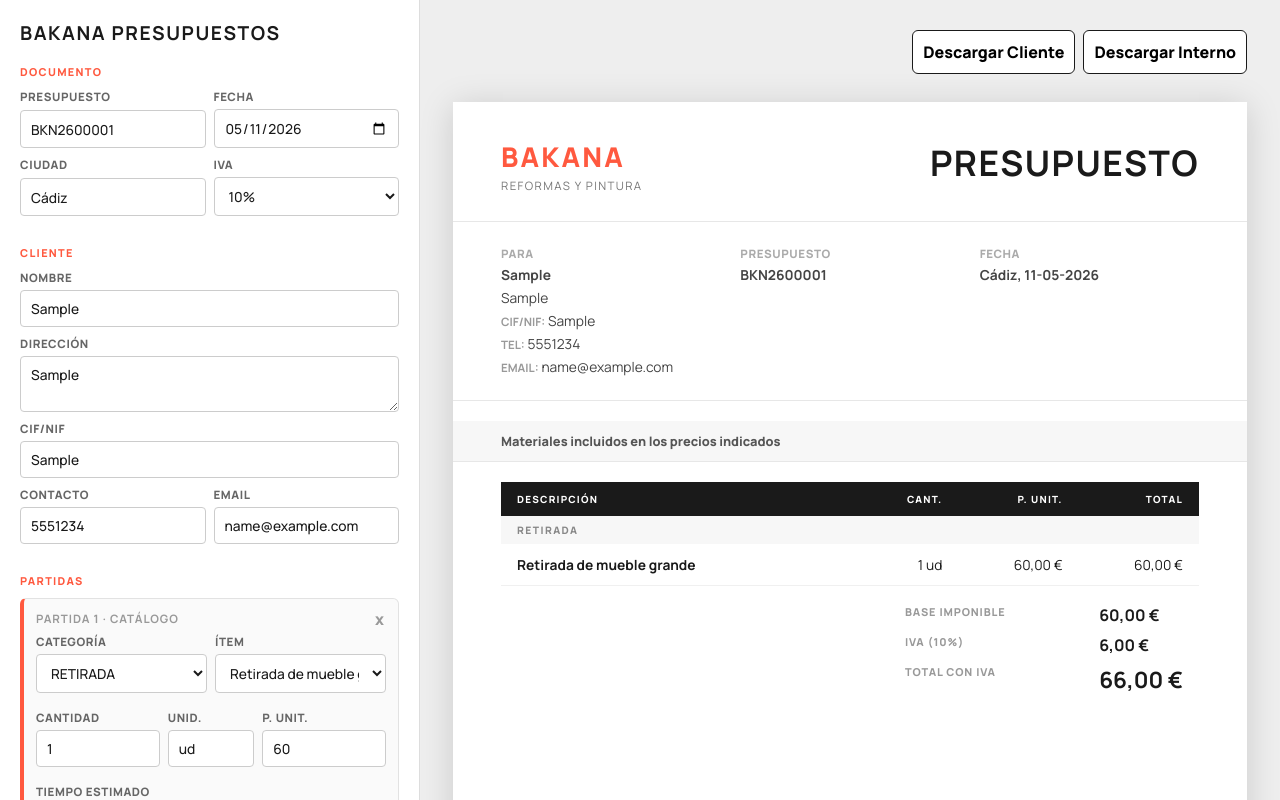
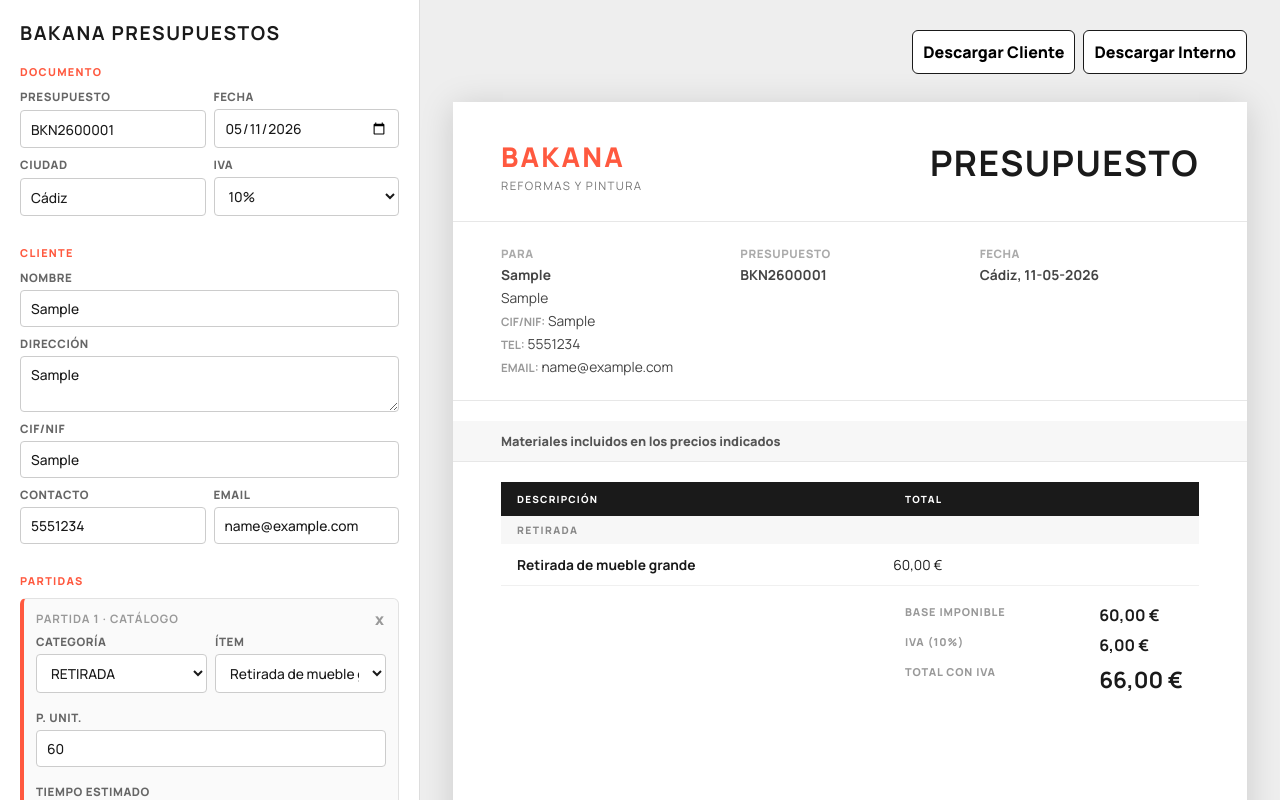
Before and after one commit to isravg22/Bakana, a Next.js app: page / in a window 1280 px wide. Both pictures are taken after typing "Sample", "Sample", "Sample", "5551234", "name@example.com" into the empty fields and a click on the button "+ Del catálogo". Shown: the top 800 px of the page. Built offline with nearby package versions, Linux system fonts and the light colour scheme.

Commit message:
Cantidad fix

```diff
--- a/src/components/ClientDocument.tsx
+++ b/src/components/ClientDocument.tsx
@@ -40,7 +40,7 @@ export function ClientDocument({ meta, cliente, partidas, subtotal, iva, total }
         <div className="material-note">Materiales incluidos en los precios indicados</div>
 
         <section className="table">
-          <div className="table-head"><span>Descripción</span><span>Cant.</span><span>P. Unit.</span><span>Total</span></div>
+          <div className="table-head"><span>Descripción</span><span>Total</span></div>
           {partidas.length === 0 && <div className="empty">Añade partidas desde el panel izquierdo</div>}
           {partidas.map(partida => {
             const showCat = partida.cat !== lastCat;
@@ -54,9 +54,9 @@ export function ClientDocument({ meta, cliente, partidas, subtotal, iva, total }
                     <strong>{partida.desc || "Sin descripción"}</strong>
                     {partida.tiempo && <small><b>Tiempo estimado:</b> {partida.tiempo}</small>}
                   </div>
-                  <span>{toNumber(partida.cant) || "—"} {partida.unid}</span>
+
                   <span>{toNumber(partida.precio) > 0 ? fmt(toNumber(partida.precio)) : "—"}</span>
-                  <span>{lineTotal > 0 ? fmt(lineTotal) : "—"}</span>
+
                 </div>
               </div>
             );
--- a/src/components/Sidebar.tsx
+++ b/src/components/Sidebar.tsx
@@ -108,10 +108,8 @@ export function Sidebar(props: Props) {
                   <label>Descripción<input value={partida.desc} onChange={e => props.onUpdatePartida(partida.id, { desc: e.target.value })} /></label>
                 )}
 
-                <div className="grid-3">
-                  <label>Cantidad<input type="number" value={partida.cant} onChange={e => props.onUpdatePartida(partida.id, { cant: e.target.value })} /></label>
-                  <label>Unid.<input value={partida.unid} onChange={e => props.onUpdatePartida(partida.id, { unid: e.target.value })} /></label>
-                  <label>P. Unit.<input type="number" step="0.01" value={partida.precio} onChange={e => props.onUpdatePartida(partida.id, { precio: e.target.value })} /></label>
+                <div className="grid-1">
+                  <label>P. Unit.<input type="number" step="0.01" value={partida.precio} readOnly={partida.tipo === "catalogo"} onChange={e => partida.tipo !== "catalogo" && props.onUpdatePartida(partida.id, { precio: e.target.value })} /></label>
                 </div>
                 <label>Tiempo estimado<input value={partida.tiempo} placeholder="Ej. 2 días, 1 semana..." onChange={e => props.onUpdatePartida(partida.id, { tiempo: e.target.value })} /></label>
                 <div className="line-total">Total: {fmt(toNumber(partida.cant) * toNumber(partida.precio))}</div>
```
